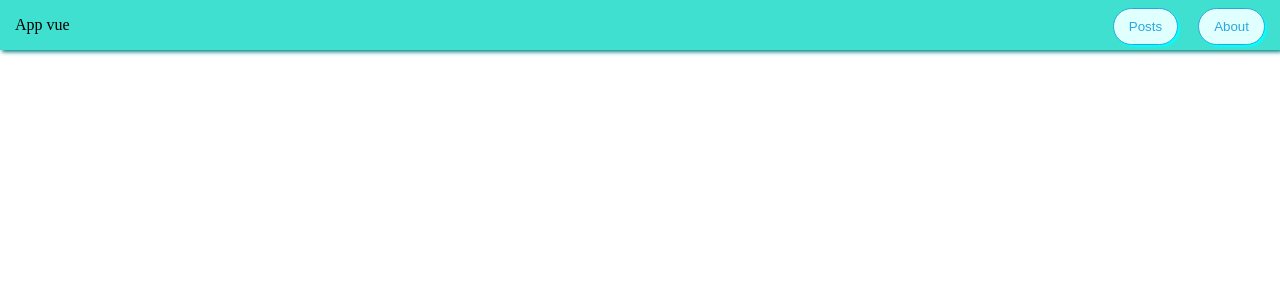
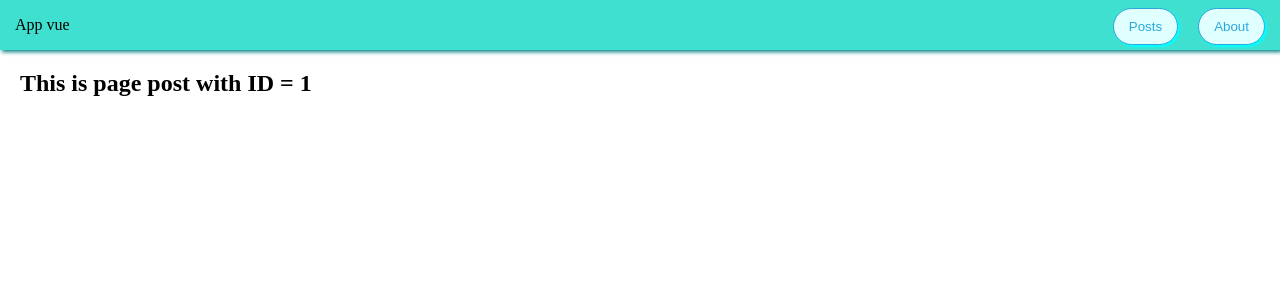
Before and after one commit to Alena2020/app-vue, a Vue app: page /posts/1 in a window 1280 px wide. Before the commit this address had no page. Shown: the top 300 px of the page. Built offline with nearby package versions, Linux system fonts and the light colour scheme.

Commit message:
Dynamic navigation

```diff
--- a/src/components/PostItem.vue
+++ b/src/components/PostItem.vue
@@ -6,6 +6,7 @@
       <div><strong>Description: </strong>{{ post.body }}</div>
     </div>
     <div class="post__btns">
+      <my-button  @click="$router.push(`/posts/${post.id}`)">Open</my-button>
       <my-button @click="$emit('remove', post)">Remove</my-button>
     </div>
   </div>
@@ -33,4 +34,8 @@ export default {
   align-items: center;
   justify-content: space-between;
 }
+
+.post__btns{
+  display: flex;
+}
 </style>
--- /dev/null
+++ b/src/pages/PostIdPage.vue
@@ -0,0 +1,9 @@
+<template>
+  <div>
+    <h2>This is page post with ID = {{ $route.params.id }}</h2>
+  </div>
+</template>
+
+<script></script>
+
+<style scoped></style>
--- a/src/router/router.js
+++ b/src/router/router.js
@@ -2,6 +2,7 @@ import Main from "@/pages/Main";
 import {createRouter, createWebHistory} from "vue-router";
 import PostPage from "@/pages/PostPage";
 import About from "@/pages/About";
+import PostIdPage from "@/pages/PostIdPage";
 
 const routes = [
   {
@@ -15,6 +16,10 @@ const routes = [
   {
     path: '/about',
     component: About
+  },
+  {
+    path: '/posts/:id',
+    component: PostIdPage
   }
 ]
 
```
